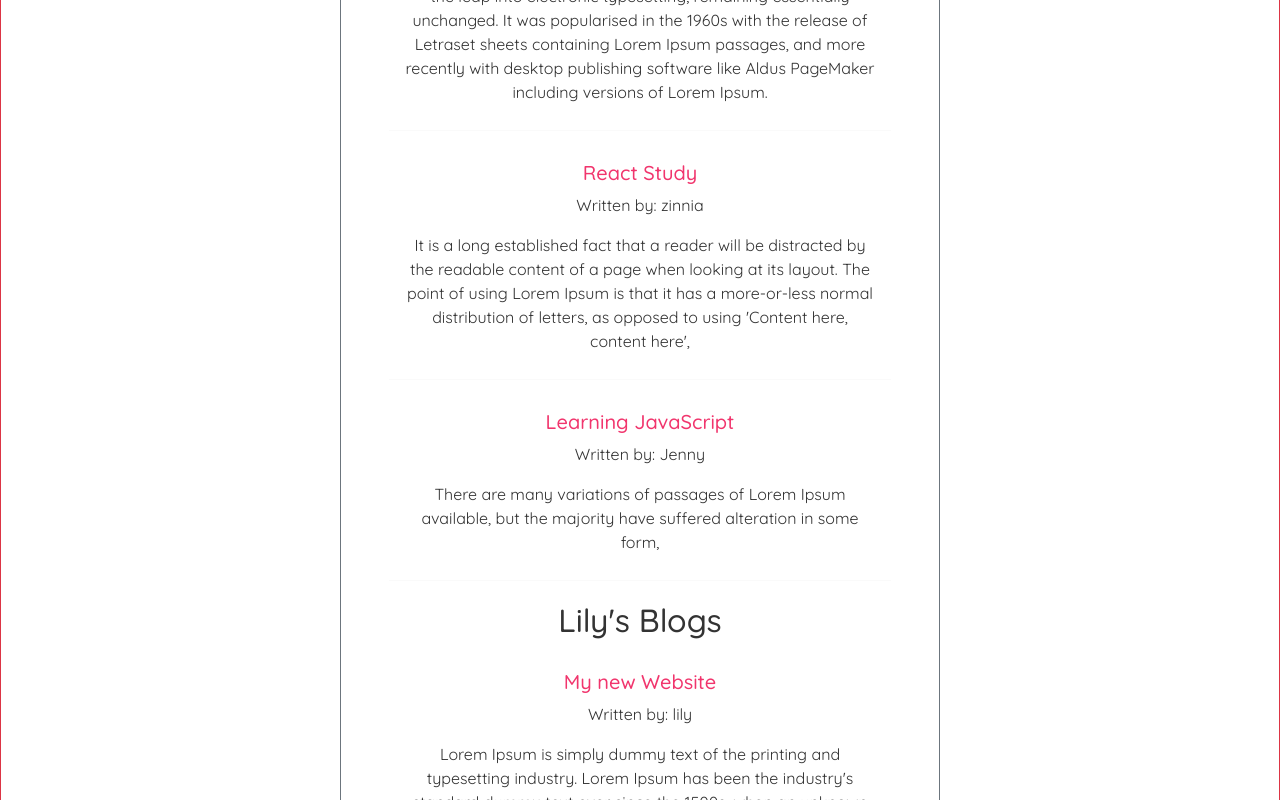
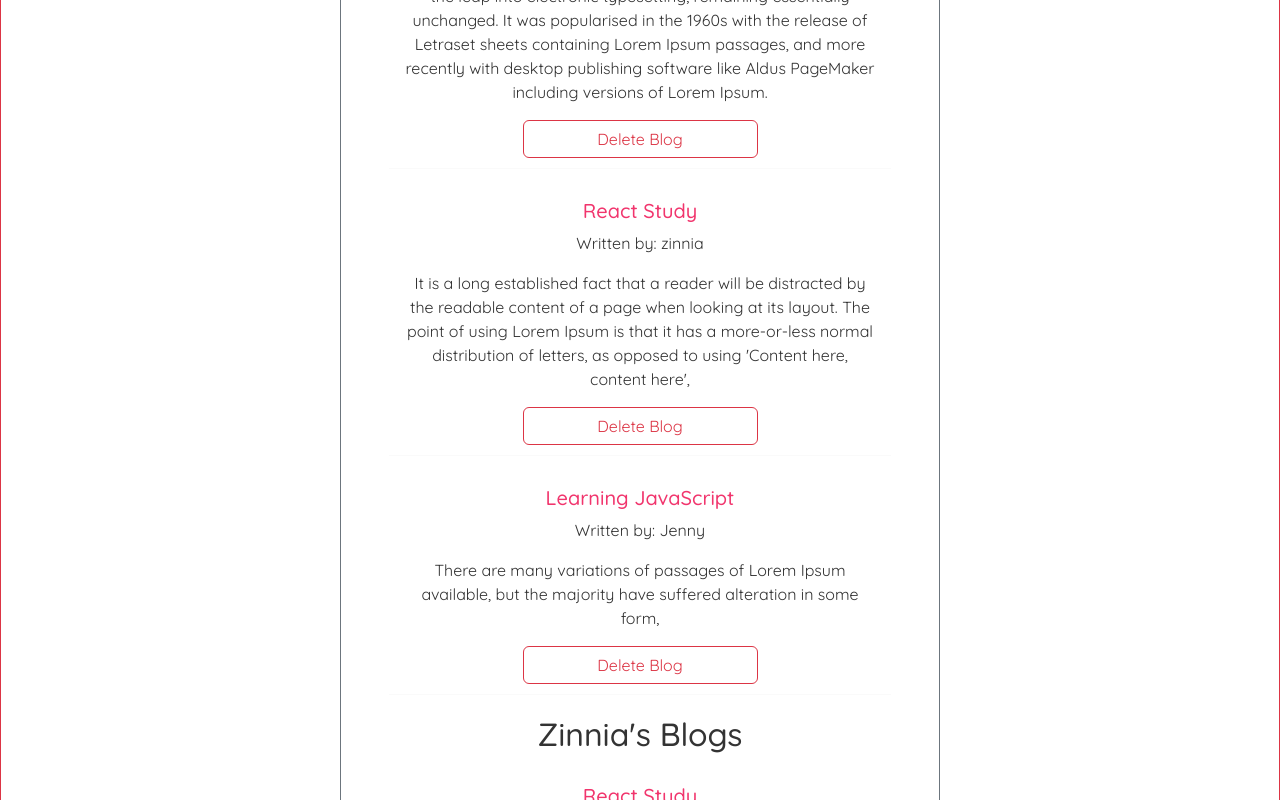
Before and after one commit to kiran-frontend-developer/ec-blog, a React (Create React App) app: page / in a window 1280 px wide. Shown: the part 440-1240 px from the top of the page. Built offline with nearby package versions, Linux system fonts and the light colour scheme.

Commit message:
use of filter to delete blogs, arithmetic + logical operators concept

```diff
--- a/src/BlogList.js
+++ b/src/BlogList.js
@@ -1,7 +1,8 @@
-import React, { useState } from "react";
+// import React, { useState } from "react";
+import React from "react";
 
 // const BlogList = (props) => {
-const BlogList = ({blogs_send, title}) => {
+const BlogList = ({ blogs_send, title, handleDelete }) => {
   /* 1st method : static data
   //   const [blogs, setBlogs] = useState([
   //     {
@@ -35,6 +36,13 @@ const BlogList = ({blogs_send, title}) => {
 
   */
 
+  //arrow funtion , isko humm apny button main use kr rhy hn onlick main chk kro
+  // const showMessage = (e) => {
+  //   // console.log(e);
+  //   console.log("id: " + e);
+  //   alert("hi");
+  // };
+
   return (
     <div className="blog-list">
       {/* <h2>{blogs_title}</h2> */}
@@ -45,6 +53,20 @@ const BlogList = ({blogs_send, title}) => {
           <h2>{blog.title}</h2>
           <p>Written by: {blog.author}</p>
           <p>{blog.body}</p>
+          <button
+            onClick={() =>
+              // {
+              // console.log("id: " + blog.id);
+              // alert("hi");
+              // }
+              // showMessage(blog.id)
+              handleDelete(blog.id)
+            }
+            className="btn btn-outline-danger d-grid gap-2 col-6 mx-auto"
+            type="button"
+          >
+            Delete Blog
+          </button>
         </div>
       ))}
     </div>
--- a/src/Home.js
+++ b/src/Home.js
@@ -22,23 +22,46 @@ const Home = () => {
       author: "Jenny",
     },
   ]);
-//   console.log(blogs)
+  //   console.log(blogs)
+
+  const deleteBlog = (id) => {
+    // delete thn save in variable then set blogs
+    // let blogsList = blogs.filter((blog) => blog.id !== id);
+    // setBlogs(blogsList)
+
+    //directly dekete and set blogs
+    setBlogs(blogs.filter((blog) => blog.id !== id))
+  };
 
   return (
-    // <div className="home">
-    //   {/* {blogs.map((blog) => (
-    //     <div className="blog-preview" key={blog.id}>
-    //       <h2>{blog.title}</h2>
-    //       <p>Written by: {blog.author}</p>
-    //       <p>{blog.body}</p>
-    //     </div>
-    //   ))} */}
-    //   <BlogList blogs_send={blogs} title = "Blogs List"/>
-    // </div>
+    <div className="home">
+      {/* {blogs.map((blog) => (
+        <div className="blog-preview" key={blog.id}>
+          <h2>{blog.title}</h2>
+          <p>Written by: {blog.author}</p>
+          <p>{blog.body}</p>
+        </div>
+      ))} */}
+      <BlogList
+        blogs_send={blogs}
+        title="Blogs List"
+        handleDelete={deleteBlog}
+      />
+      <BlogList
+        blogs_send={blogs.filter((blog) => blog.author === "zinnia")}
+        title="Zinnia's Blogs"
+        handleDelete={deleteBlog}
+      />
+      {/*  arithmetic operators
+                   + - * / %
+       */}
+      {/* logical operators   reult boolean / bool   true, false
+                   > >=   < <=  ==  value
+                    example:  1=='1'  true
 
-    <div className="home">
-      <BlogList blogs_send={blogs} title="Blog List"/>
-      <BlogList blogs_send={blogs.filter((blog)=> blog.author === 'lily')} title="Lily's Blogs"/>
+                   >==    <==   ===  vlue with type , strict check
+                    example: 1 === '1' false
+       */}
     </div>
   );
 };
```
